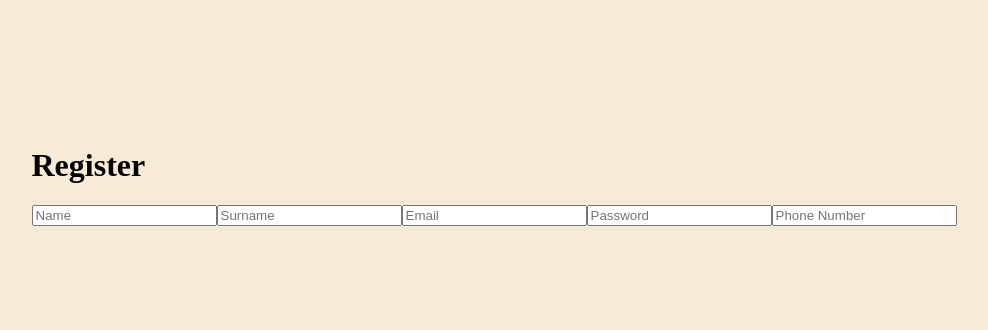
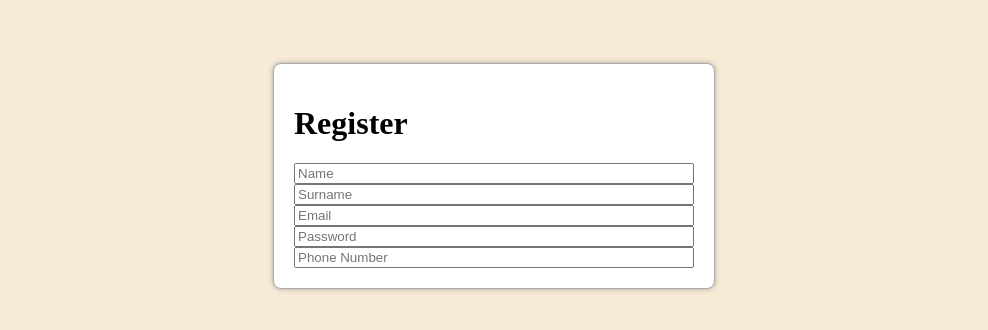
Before and after one commit to erdem-muhammed/Final-Project, a Vue app in the folder frontend/: page /#/signUp in a window 1280 px wide. Shown: the part 224-554 px from the top of the page, without its empty margins (146-1134 px from the left). Built offline with nearby package versions, Linux system fonts and the light colour scheme.

Commit message:
added style registerForm

```diff
--- a/frontend/src/components/register.vue
+++ b/frontend/src/components/register.vue
@@ -25,4 +25,14 @@ export default {
     justify-content: center;
     align-items: center
 }
+.registerForm{
+    width: 400px;
+    background-color: white;
+    border: 1px solid #aaa;
+    border-radius: 8px;
+    box-shadow: 0px 0px 5px 0px rgb(143 143 143 / 75%);
+    display: flex;
+    flex-direction: column;
+    padding: 20px;
+}
 </style>
```
